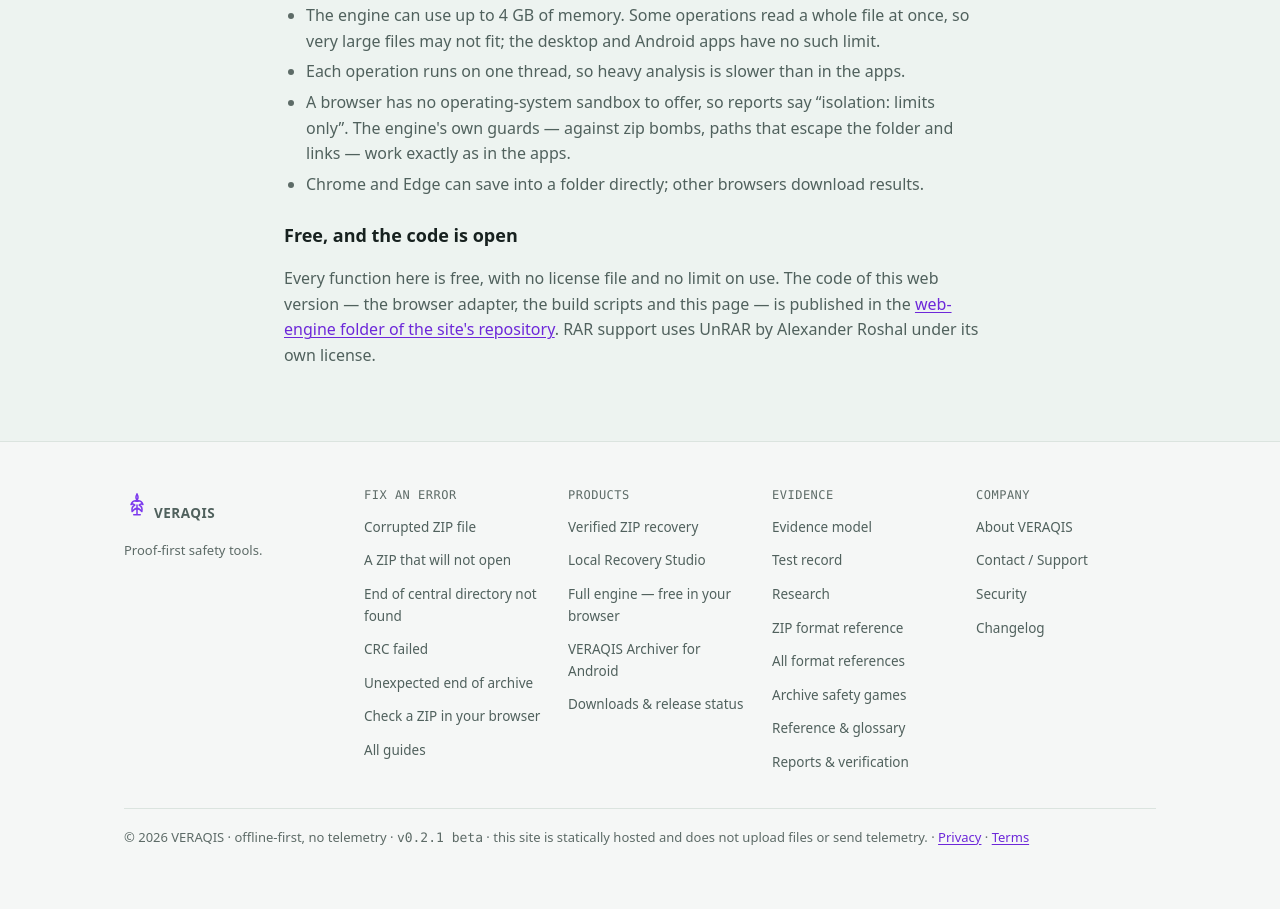
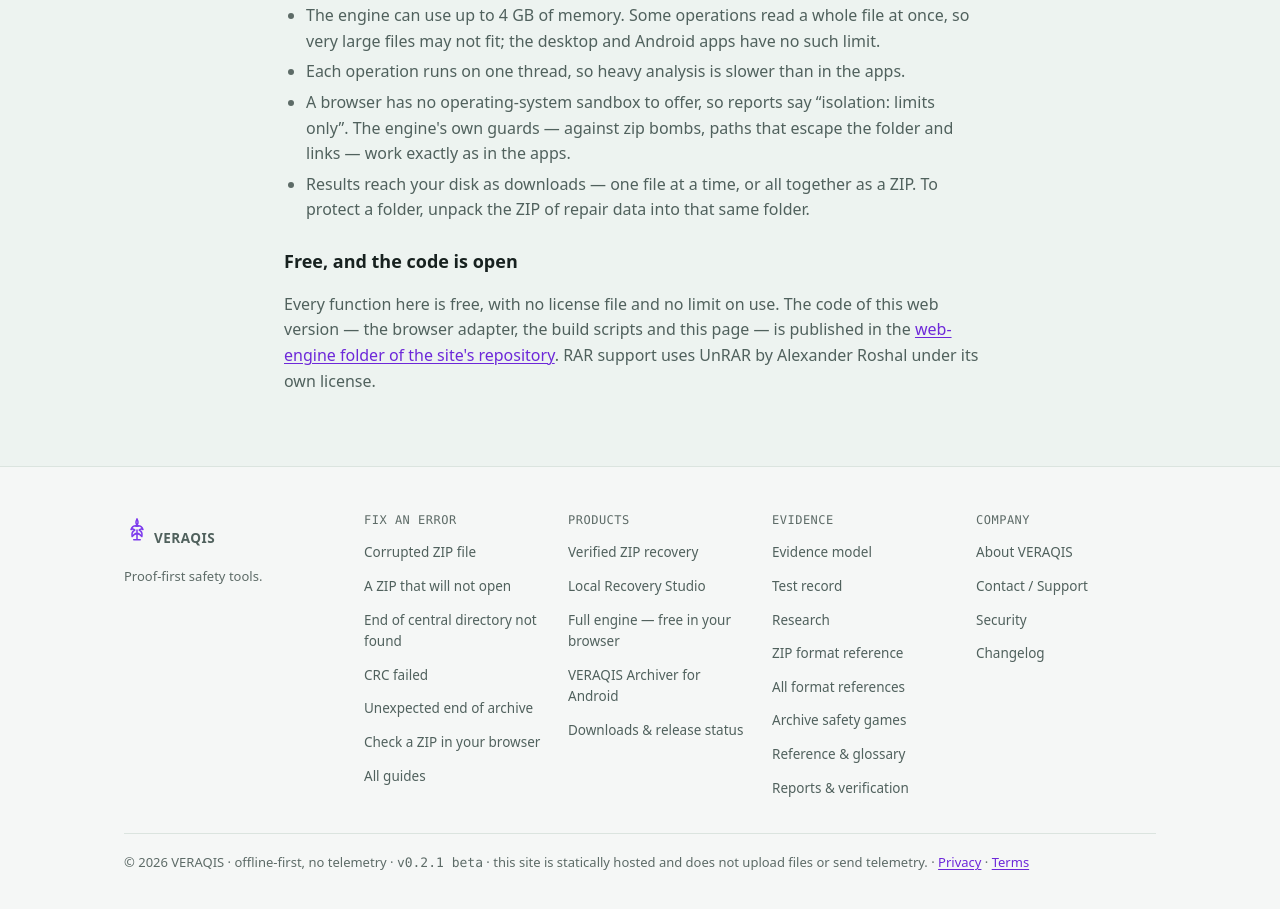
Before and after one commit to yurlith/veraqis-pages, a plain HTML site: page studio/engine/index.html in a window 1280 px wide. Shown: the part 6033-6942 px from the top of the page. Drawn offline with Linux system fonts and the light colour scheme; no server answers.

Commit message:
Full engine page: describe downloads as they work today
Results reach the disk as downloads (single files or a ZIP) in every
browser; saving straight into a folder is not implemented.

Co-Authored-By: Claude Opus 5.5 <noreply@anthropic.com>
Claude-Session: https://claude.ai/code/session_01AGgM6ApNvkBXTBxRz5CXVw

```diff
--- a/studio/engine/index.html
+++ b/studio/engine/index.html
@@ -155,7 +155,8 @@
       <li>A browser has no operating-system sandbox to offer, so reports say “isolation: limits
         only”. The engine's own guards — against zip bombs, paths that escape the folder and links —
         work exactly as in the apps.</li>
-      <li>Chrome and Edge can save into a folder directly; other browsers download results.</li>
+      <li>Results reach your disk as downloads — one file at a time, or all together as a ZIP. To
+        protect a folder, unpack the ZIP of repair data into that same folder.</li>
     </ul>
     <h3>Free, and the code is open</h3>
     <p>Every function here is free, with no license file and no limit on use. The code of this web
```
